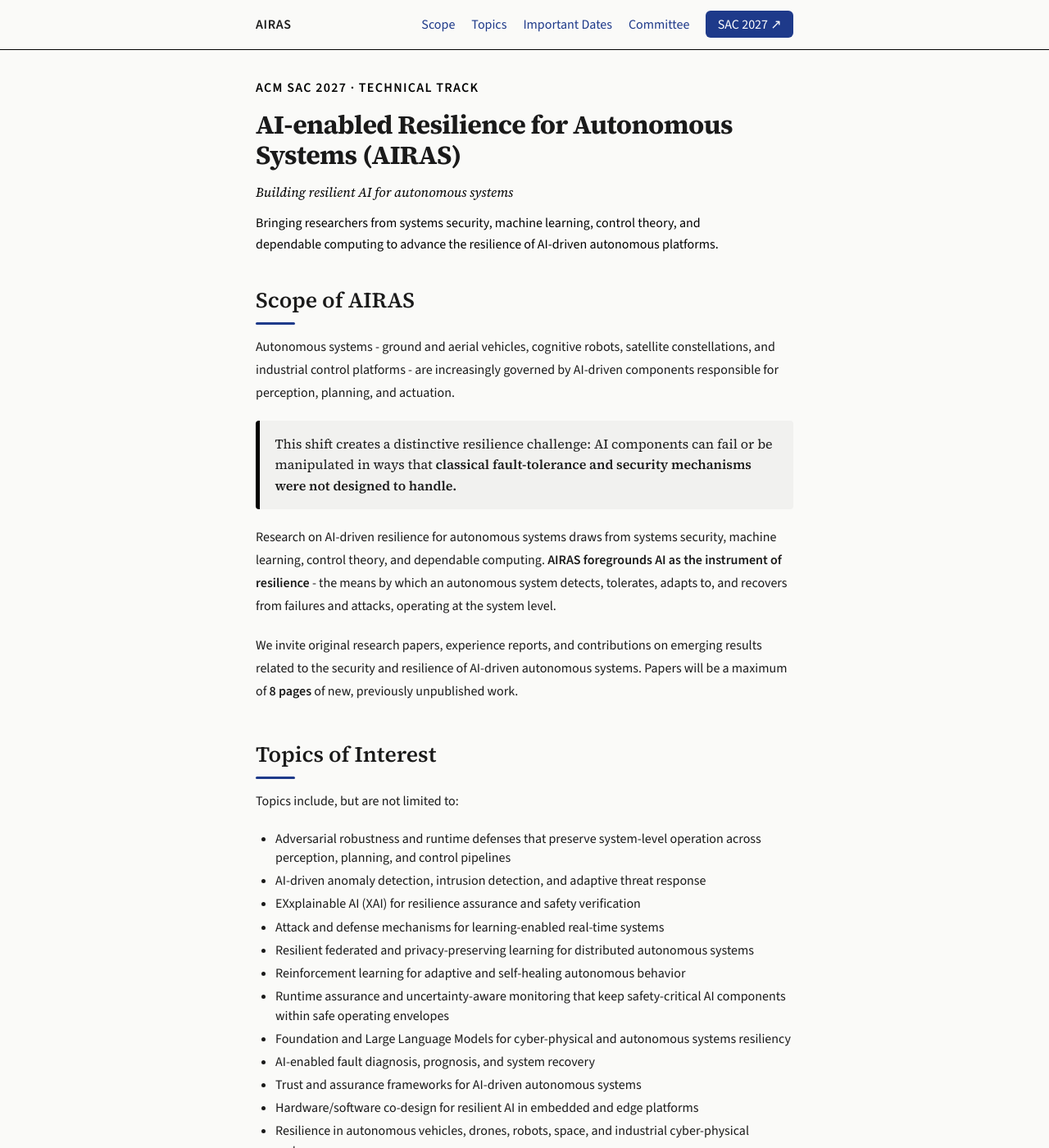
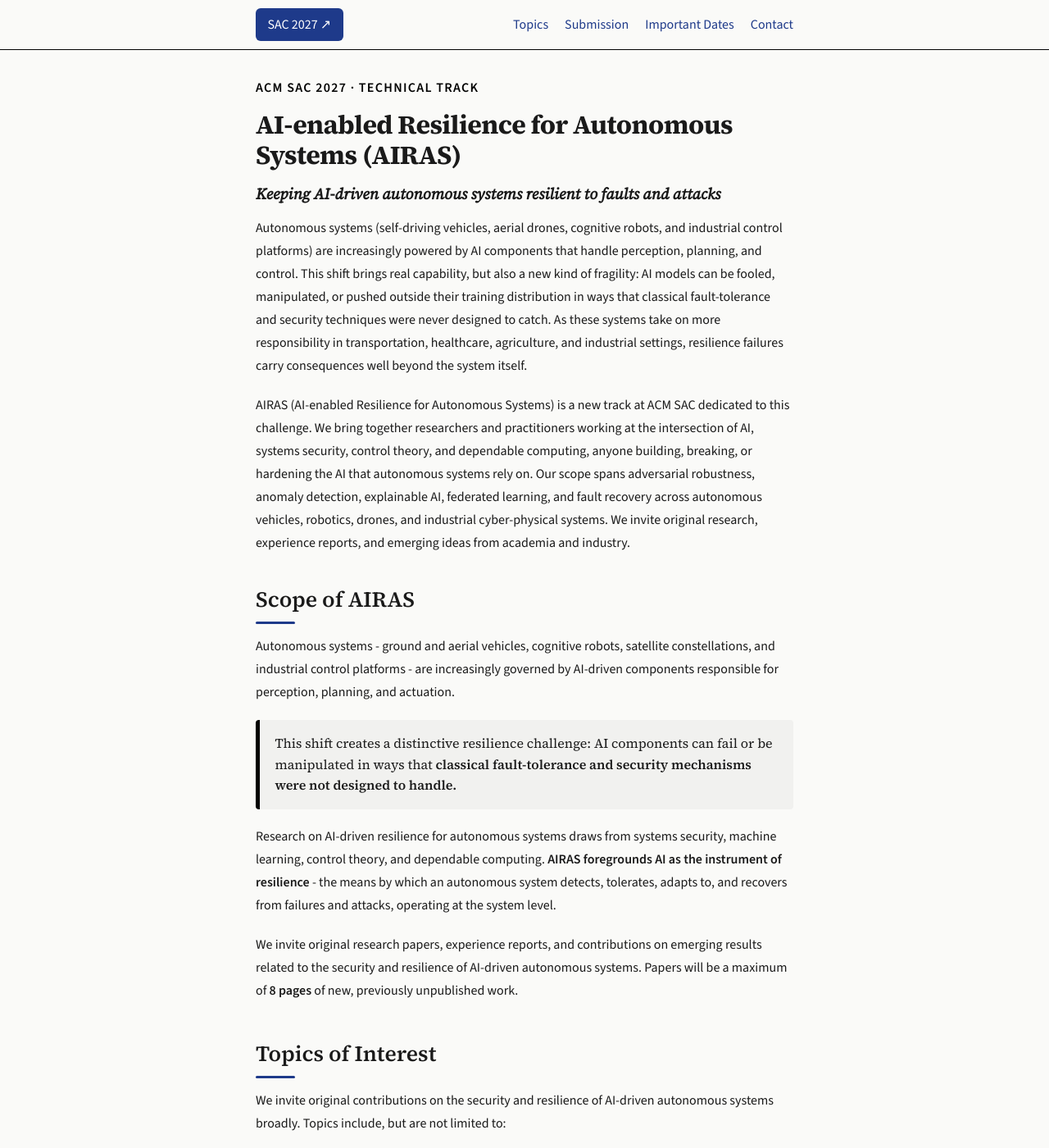
Before and after one commit to airas-sac/airas-sac.github.io, a Jekyll site: the page built from airas2027/index.md, in a window 1280 px wide and 1400 px high. Shown: the whole window at 82% size. Built offline with Jekyll 4.4.1, drawn with Linux system fonts in a browser that asks for light colours; some of the changed text lies outside the part shown.

Commit message:
Expand AIRAS 2027 program information

```diff
--- a/_layouts/default.html
+++ b/_layouts/default.html
@@ -36,17 +36,14 @@
     <!-- Navigation -->
     <nav id="top-nav">
         <div class="nav-inner">
-            <a href="{{ '/airas2027/' | relative_url }}" class="nav-logo">AIRAS</a>
+            <a href="https://www.sigapp.org/sac/sac2027/" target="_blank" rel="noopener noreferrer"
+                class="nav-cta">SAC 2027 &#8599;</a>
 
             <ul class="nav-links" id="navLinks">
-                <li><a href="#scope">Scope</a></li>
                 <li><a href="#topics">Topics</a></li>
+                <li><a href="#submission">Submission</a></li>
                 <li><a href="#dates">Important Dates</a></li>
-                <li><a href="#committee">Committee</a></li>
-                <li>
-                    <a href="https://www.sigapp.org/sac/sac2027/" target="_blank" rel="noopener noreferrer"
-                        class="nav-cta">SAC 2027 &#8599;</a>
-                </li>
+                <li><a href="#committee">Contact</a></li>
             </ul>
 
             <button class="nav-toggle" id="navToggle" aria-label="Toggle navigation">
--- a/airas2027/index.md
+++ b/airas2027/index.md
@@ -8,12 +8,15 @@
 <header class="hero" markdown="1">
 <p class="hero-label">ACM SAC 2027 &middot; Technical Track</p>
 
-# AI-enabled Resilience for Autonomous Systems (AIRAS)
+# AI-enabled Resilience for Autonomous Systems&nbsp;(AIRAS)
 
-*Building resilient AI for autonomous systems*
+*Keeping AI-driven autonomous systems resilient to faults and attacks*
 {: .hero-tagline}
 
-Bringing researchers from systems security, machine learning, control theory, and dependable computing to advance the resilience of AI-driven autonomous platforms.
+Autonomous systems (self-driving vehicles, aerial drones, cognitive robots, and industrial control platforms) are increasingly powered by AI components that handle perception, planning, and control. This shift brings real capability, but also a new kind of fragility: AI models can be fooled, manipulated, or pushed outside their training distribution in ways that classical fault-tolerance and security techniques were never designed to catch. As these systems take on more responsibility in transportation, healthcare, agriculture, and industrial settings, resilience failures carry consequences well beyond the system itself.
+
+AIRAS (AI-enabled Resilience for Autonomous Systems) is a new track at ACM SAC dedicated to this challenge. We bring together researchers and practitioners working at the intersection of AI, systems security, control theory, and dependable computing, anyone building, breaking, or hardening the AI that autonomous systems rely on. Our scope spans adversarial robustness, anomaly detection, explainable AI, federated learning, and fault recovery across autonomous vehicles, robotics, drones, and industrial cyber-physical systems. We invite original research, experience reports, and emerging ideas from academia and industry.
+
 {: .hero-sub}
 </header>
 
@@ -37,27 +40,41 @@
 
 ## Topics of Interest
 
-Topics include, but are not limited to:
+We invite original contributions on the security and
+resilience of AI-driven autonomous systems broadly. Topics include, but are not limited to:
 
-- Adversarial robustness and runtime defenses that preserve system-level operation across perception, planning, and control pipelines
-- AI-driven anomaly detection, intrusion detection, and adaptive threat response
-- EXxplainable AI (XAI) for resilience assurance and safety verification
+- Adversarial robustness and defenses across perception, planning, and control pipelines
+- AI-driven anomaly/intrusion detection, and adaptive threat response
+- Explainable AI (XAI) for resilience assurance and safety verification
 - Attack and defense mechanisms for learning-enabled real-time systems
 - Resilient federated and privacy-preserving learning for distributed autonomous systems
 - Reinforcement learning for adaptive and self-healing autonomous behavior
-- Runtime assurance and uncertainty-aware monitoring that keep safety-critical AI components within safe operating envelopes
+- Runtime assurance and uncertainty-aware monitoring
 - Foundation and Large Language Models for cyber-physical and autonomous systems resiliency
 - AI-enabled fault diagnosis, prognosis, and system recovery
 - Trust and assurance frameworks for AI-driven autonomous systems
 - Hardware/software co-design for resilient AI in embedded and edge platforms
-- Resilience in autonomous vehicles, drones, robots, space, and industrial cyber-physical systems
+- Resilience in autonomous vehicles, drones, robots, space, and industrial systems
 - Secure deployment and integrity assurance of AI models
 - AI security for safety-critical and resource-constrained autonomous platforms
 - Multi-agent coordination and resilience under adversarial conditions
-- Safe integration of quantum computing and quantum machine learning for autonomous systems
+- Integration of quantum computing and quantum machine learning for autonomous systems
 - Digital twin and simulation-based resilience analysis
 - Testbeds, benchmarks, and evaluation methodologies for AI resilience
 {: .topics-list}
+</section>
+
+<section id="submission" class="section" markdown="1">
+<div class="section-rule"></div>
+
+## Submission Guidelines
+
+AIRAS welcomes original submissions of up to **8 pages** (two extra pages for survey with an additional page charge) of technical content (including references, appendices, and acknowledgments). Submissions may take one of the following forms:
+
+- **Research papers:** Original technical contributions that introduce new methods, systems, analyses, or evaluations for AI-enabled resilience in autonomous systems. Suitable papers may present new defenses, monitoring and assurance mechanisms, learning-enabled recovery methods, resilient system architectures, or principled analyses of attacks, failures, and trade-offs.
+- **Empirical / Reproduction and Replication (R&R) papers:** Empirical studies, experience reports, datasets, benchmarks, testbeds, or reproduction and replication studies that confirm, question, clarify, or extend prior results. Such papers should go beyond simply re-running an artifact and should explain (a) what was reproduced or replicated, (b) what changed in the setting or assumptions, (c) what was learned, and (d) how the findings affect the design or evaluation of resilient autonomous systems.
+- **SoK / Survey / Tutorial / Perspective papers:** Systematization of Knowledge (SoK), survey, tutorial, and perspective papers that organize, contextualize, and critically assess existing work or emerging directions in an AIRAS-relevant area. Strong submissions should provide a clear taxonomy, identify technical gaps or inconsistencies in assumptions, synthesize evidence across communities, or explain how disruptive and future technologies may reshape resilience in autonomous systems. Perspective and tutorial papers should offer a well-supported viewpoint, clarify open research problems, and articulate concrete directions, architectures, and/or solution concepts. These papers may use up to **two additional pages** beyond the 8-page limit, with an extra page charge from SAC.
+{: .submission-list}
 </section>
 
 <section id="dates" class="section" markdown="1">
@@ -67,10 +84,11 @@
 
 - Paper Submission Deadline: TBD
 - Notification to Authors: TBD
-- Camera-ready: TBD
+- Camera-ready Due: TBD
+- Author Registration Deadline: TBD
 {: .dates-list}
 
-All deadlines are at **AoE** (Anywhere on Earth) and will be announced following SAC 2027 guidelines.
+All deadlines are at **AoE** (Anywhere on Earth) and will be announced in accordance with SAC 2027 guidelines.
 {: .dates-note}
 </section>
 
@@ -79,13 +97,35 @@
 
 ## Organizing Committee
 
-- **Monowar Hasan** (Chair), Washington State University, Pullman, WA, USA<br>
+- **[Monowar Hasan](https://monowarhasan.info/)** (Chair), Washington State University, Pullman, WA, USA<br>
   [monowar.hasan@wsu.edu](mailto:monowar.hasan@wsu.edu)
 
-- **Mohammad Hamad** (Co-Chair), Technical University of Munich, Germany<br>
+- **[Mohammad Hamad](https://dblp.org/pid/168/2446.html)** (Co-Chair), Technical University of Munich, Germany<br>
   [mohammad.hamad@tum.de](mailto:mohammad.hamad@tum.de)
 
-- **Zain A. H. Hammadeh** (Co-Chair), German Aerospace Center (DLR), Germany<br>
+- **[Zain A. H. Hammadeh](https://dblp.org/pid/160/7463.html)** (Co-Chair), German Aerospace Center (DLR), Germany<br>
   [zain.hammadeh@dlr.de](mailto:zain.hammadeh@dlr.de)
 {: .committee-list}
 </section>
+
+<section id="technical-program-committee" class="section" markdown="1">
+
+## Technical Program Committee
+
+TBD
+</section>
+
+<section id="publicity-chair" class="section" markdown="1">
+
+## Publicity Chair
+
+TBD
+</section>
+
+<section id="web-chair" class="section" markdown="1">
+
+## Web Chair
+
+- Tamim Ahmed, Washington State University
+{: .committee-list}
+</section>
--- a/styles.css
+++ b/styles.css
@@ -140,14 +140,6 @@
     justify-content: space-between;
 }
 
-.nav-logo {
-    font-family: var(--font-body);
-    font-weight: 600;
-    letter-spacing: 0.04em;
-    color: var(--color-text);
-    text-decoration: none;
-}
-
 .nav-links {
     list-style: none;
     display: flex;
@@ -245,11 +237,13 @@
 }
 
 .hero-tagline {
-    color: var(--color-text-secondary);
+    color: var(--color-text);
     font-family: var(--font-heading);
     font-style: italic;
-    line-height: 1.45;
-    margin-bottom: 0.8rem;
+    font-size: 1.18rem;
+    font-weight: 600;
+    line-height: 1.4;
+    margin-bottom: 0.9rem;
 }
 
 .hero-sub {
@@ -317,6 +311,20 @@
 .topics-list li strong {
     font-weight: 600;
     color: var(--color-text);
+}
+
+.submission-list {
+    padding-left: 1.5rem;
+    margin-top: 0.7rem;
+}
+
+.submission-list li {
+    margin-bottom: 0.55rem;
+    line-height: 1.52;
+}
+
+.submission-list li strong {
+    font-weight: 600;
 }
 
 .year-list {
```
Also changed, not shown: 1 other file.
